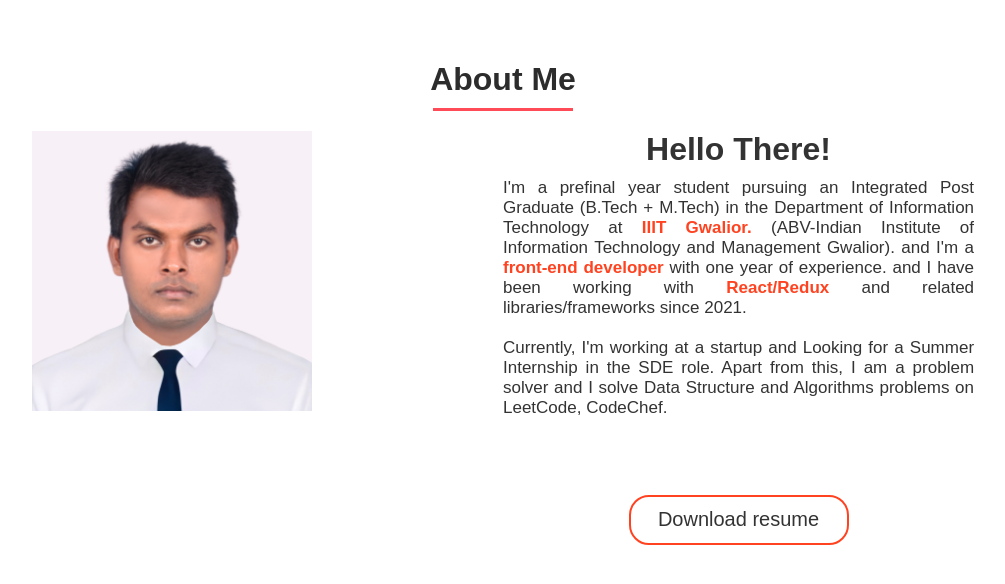
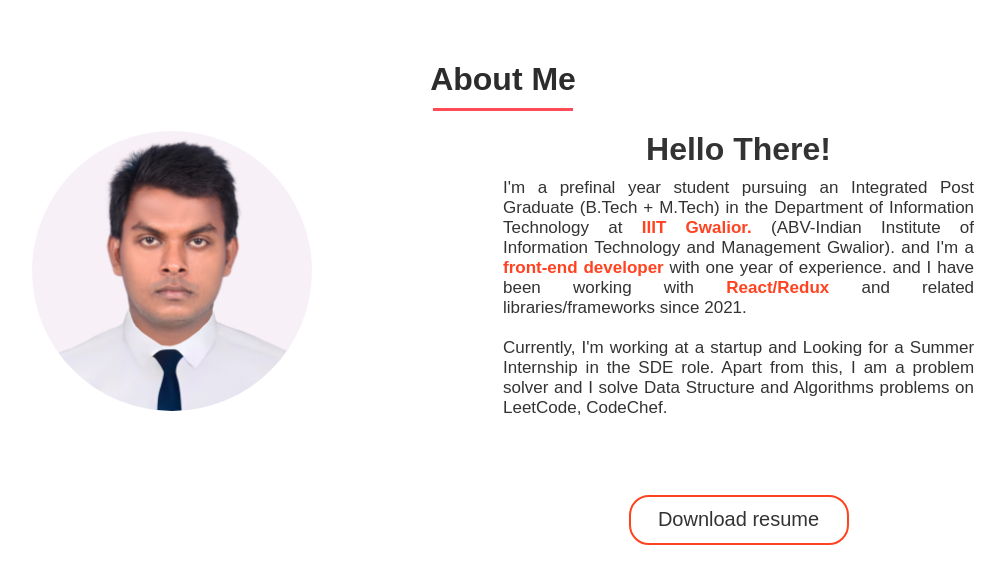
Before and after one commit to afroz23/afrozquraishi, a Next.js app: page /about in a window 1280 px wide. Shown: the top 584 px of the page, without its empty margins (137-1142 px from the left). Built offline with nearby package versions, Linux system fonts and the light colour scheme.

Commit message:
profile pic

```diff
--- a/pages/about/index.js
+++ b/pages/about/index.js
@@ -29,7 +29,7 @@ export default function About() {
                     <div className={styles.col_6}>
                         <div className={styles.banner__img}>
                             <Image
-                                className={styles.afrozquraishi}
+                                className={styles.profile}
                                 src={afrozquraishi}
                                 alt="afrozquraishi pic"
                                 width="280px"
--- a/pages/index.js
+++ b/pages/index.js
@@ -22,8 +22,6 @@ export default function Home() {
                 />
             </Head>
 
-            <title>Home - TitleMetaNextjs</title>
-
             <Navbar />
             <Homepage />
             <hr />
```
